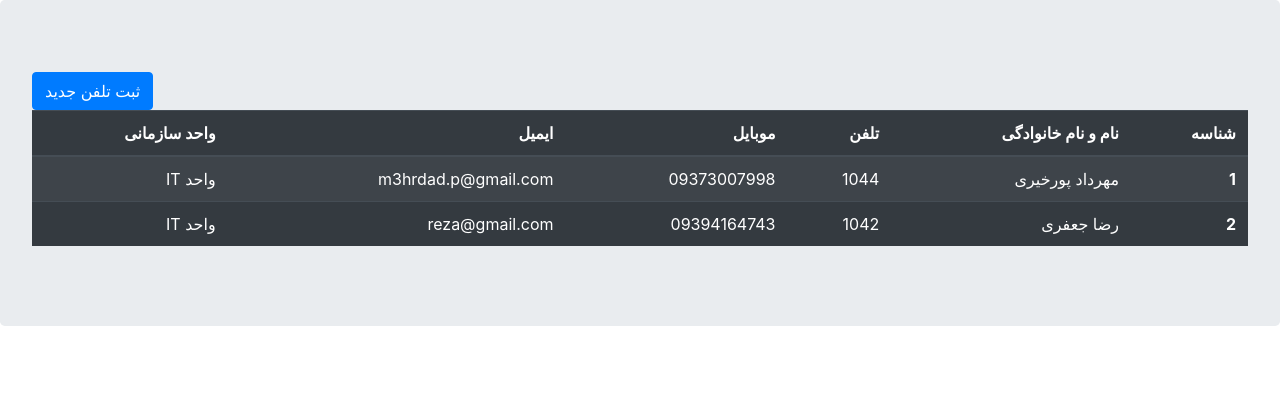
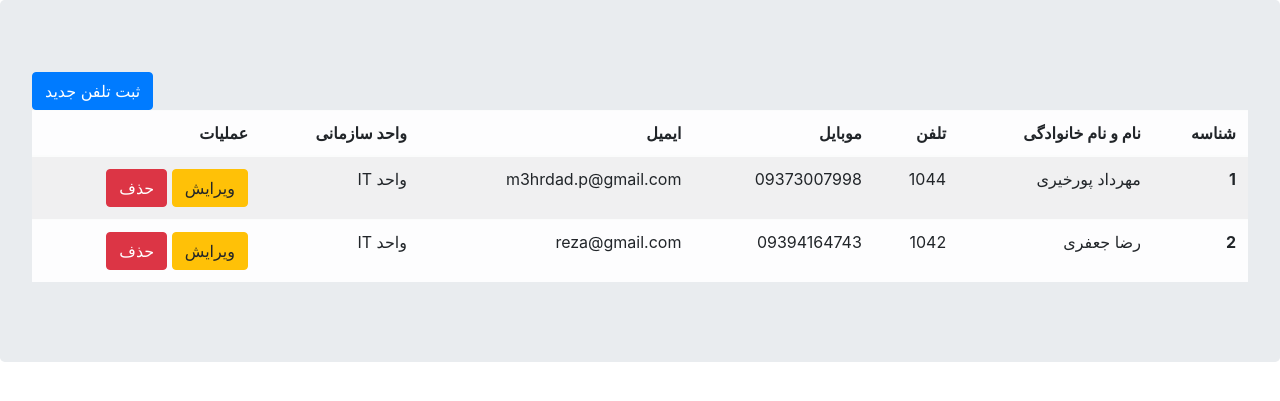
Before and after one commit to m3hrdadpourkheiri/Ticket_Master, a Flask app: page /telbook in a window 1280 px wide. Shown: the part 56-457 px from the top of the page. Run offline with Flask 3, Linux system fonts and the light colour scheme; data comes from the database, SQL or seed files in the repository.

Commit message:
edit add tel button text

```diff
--- a/WebApp/templates/telbook/newtel.html
+++ b/WebApp/templates/telbook/newtel.html
@@ -9,6 +9,6 @@
         <div>{{ form.mob.label(class='form-control-label') }} : {{ form.mob(class='form-control') }}</div>
         <div>{{ form.email.label(class='form-control-label') }} : {{ form.email(class='form-control') }}</div>
         <div>{{ form.role.label(class='form-control-label') }} : {{ form.role(class='form-control') }}</div>
-        <div><input type="submit" value="ایجاد کاربر" class="btn btn-success"></div>
+        <div><input type="submit" value="ثبت" class="btn btn-success"></div>
     </form>
 {% endblock %}
--- a/WebApp/templates/telbook/telbook.html
+++ b/WebApp/templates/telbook/telbook.html
@@ -4,7 +4,7 @@
 <h3>{{ current_user.fullname }}</h3>
 <a href="{{ url_for('new_tel') }}" class="btn btn-primary">ثبت تلفن جدید</a>
 <br>
-<table class="table table-striped table-dark">
+<table class="table table-striped table-light">
     <thead>
       <tr>
         <th scope="col">شناسه</th>
@@ -13,6 +13,7 @@
         <th scope="col">موبایل</th>
         <th scope="col">ایمیل</th>
         <th scope="col">واحد سازمانی</th>
+        <th scope="col">عملیات</th>
       </tr>
     </thead>
     <tbody>
@@ -25,6 +26,10 @@
                     <td>{{ tel.mob }}</td>
                     <td>{{ tel.email }}</td>
                     <td>{{ tel.role }}</td>
+                    <td>
+                      <a href="#" class="btn btn-warning">ویرایش</a>
+                      <a href="#" class="btn btn-danger">حذف</a>
+                    </td>
                 </tr>
         {% endfor %}
       {% endif %}
```
